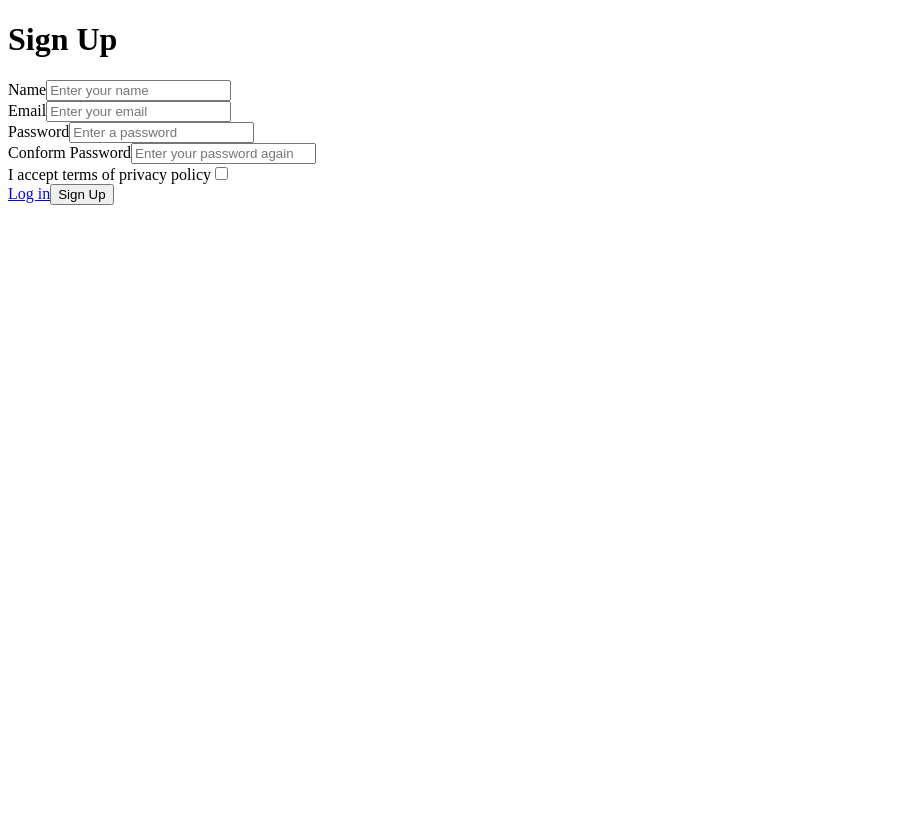
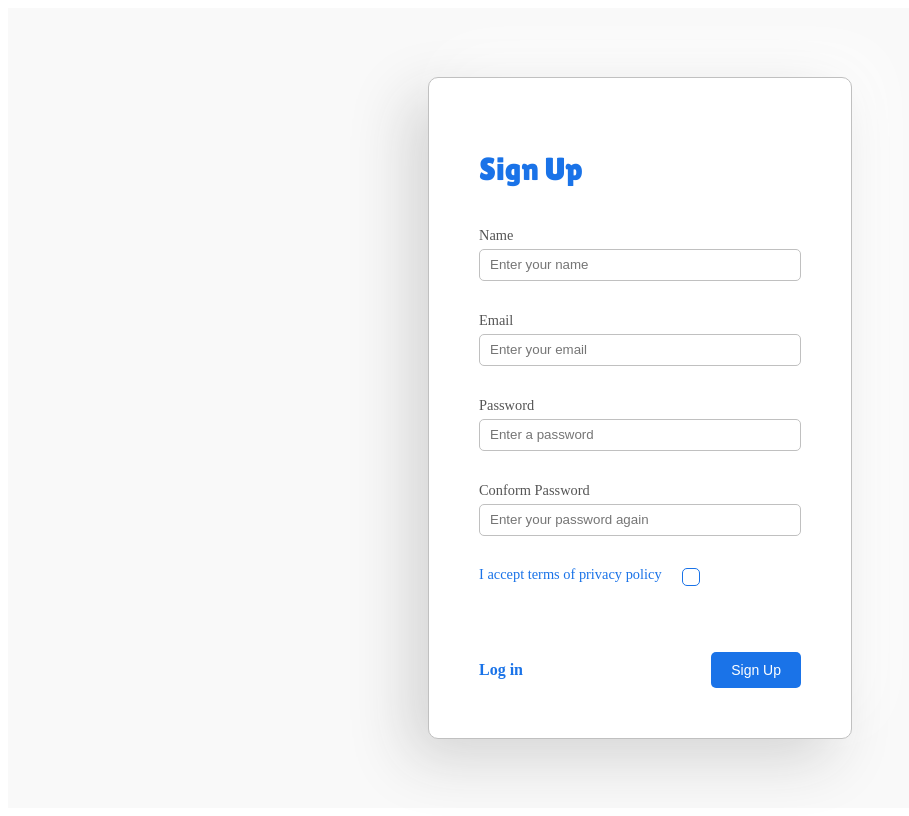
Before and after one commit to MrAmgS/Sign-up-form, a React (Create React App) app: page /signup in a window 1280 px wide. Shown: the whole page, without its empty margins (0-909 px from the left). Built offline with nearby package versions, Linux system fonts and the light colour scheme.

Commit message:
stylesheet create and some styles applyed to SignUp

```diff
--- a/src/Components/SignUp.js
+++ b/src/Components/SignUp.js
@@ -1,8 +1,11 @@
-import React, { useState , useEffect } from "react";
+import React, { useState, useEffect } from "react";
 import { Link } from "react-router-dom";
 
 //helper functions
 import validate from "./validate";
+
+//styles
+import styles from "./SignUp.module.css";
 
 const SignUp = () => {
   const [data, setData] = useState({
@@ -13,12 +16,12 @@
     isAccepted: false,
   });
 
-  const [errors , setErrors] = useState({});
+  const [errors, setErrors] = useState({});
   const [touched, setTouched] = useState({});
 
   useEffect(() => {
-    setErrors(validate (data , 'signUp') ) ;
-  } , [data , touched])
+    setErrors(validate(data, "signUp"));
+  }, [data, touched]);
 
   const changeHandler = (event) => {
     if (event.target.name === "isAccepted") {
@@ -33,12 +36,17 @@
   };
 
   return (
-    <div>
-      <form>
-        <h1>Sign Up</h1>
-        <div>
+    <div className={styles.container}>
+      <form className={styles.formContainer}>
+        <h1 className={styles.header}>Sign Up</h1>
+        <div className={styles.formField}>
           <label>Name</label>
           <input
+          className={
+            errors.name && touched.name
+              ? styles.uncompleted
+              : styles.formInput
+          }
             type="text"
             placeholder="Enter your name"
             name="name"
@@ -46,11 +54,16 @@
             onChange={changeHandler}
             onFocus={focusHandler}
           />
-          { errors.name && touched.name && <span>{errors.name}</span> }
+          {errors.name && touched.name && <span>{errors.name}</span>}
         </div>
-        <div>
+        <div className={styles.formField}>
           <label>Email</label>
           <input
+          className={
+            errors.email && touched.email
+              ? styles.uncompleted
+              : styles.formInput
+          }
             type="text"
             placeholder="Enter your email"
             name="email"
@@ -58,11 +71,16 @@
             onChange={changeHandler}
             onFocus={focusHandler}
           />
-          { errors.email && touched.email && <span>{errors.email}</span> }
+          {errors.email && touched.email && <span>{errors.email}</span>}
         </div>
-        <div>
+        <div className={styles.formField}>
           <label>Password</label>
           <input
+          className={
+            errors.password && touched.password
+              ? styles.uncompleted
+              : styles.formInput
+          }
             type="password"
             placeholder="Enter a password"
             name="password"
@@ -70,11 +88,18 @@
             onChange={changeHandler}
             onFocus={focusHandler}
           />
-          { errors.password && touched.password && <span>{errors.password}</span> }
+          {errors.password && touched.password && (
+            <span>{errors.password}</span>
+          )}
         </div>
-        <div>
+        <div className={styles.formField}>
           <label>Conform Password</label>
           <input
+          className={
+            errors.confirmPassword && touched.confirmPassword
+              ? styles.uncompleted
+              : styles.formInput
+          }
             type="password"
             placeholder="Enter your password again"
             name="confirmPassword"
@@ -82,12 +107,15 @@
             onChange={changeHandler}
             onFocus={focusHandler}
           />
-          { errors.confirmPassword && touched.confirmPassword && <span>{errors.confirmPassword}</span> }
+          {errors.confirmPassword && touched.confirmPassword && (
+            <span>{errors.confirmPassword}</span>
+          )}
         </div>
-        <div>
-          <div>
+        <div className={styles.formField}>
+          <div className={styles.checkBoxContainer}>
             <label>I accept terms of privacy policy</label>
             <input
+
               type="checkbox"
               name="isAccepted"
               value={data.isAccepted}
@@ -95,11 +123,13 @@
               onFocus={focusHandler}
             />
           </div>
-          { errors.isAccepted && touched.isAccepted && <span>{errors.isAccepted}</span> }
+          {errors.isAccepted && touched.isAccepted && (
+            <span>{errors.isAccepted}</span>
+          )}
         </div>
-        <div>
-            <Link to='/login' >Log in</Link>
-            <button type="submit" >Sign Up</button>
+        <div className={styles.formButtons}>
+          <Link to="/login">Log in</Link>
+          <button type="submit">Sign Up</button>
         </div>
       </form>
     </div>
--- /dev/null
+++ b/src/Components/SignUp.module.css
@@ -0,0 +1,149 @@
+@import url('https://fonts.googleapis.com/css2?family=Lilita+One&display=swap');
+.container {
+    display: flex;
+    justify-content: center;
+    background-color: #f9f9f9;
+    min-height: 100vh;
+    align-items: center;
+}
+
+.formContainer {
+    border: 1px solid silver;
+    width: fit-content;
+    padding: 50px;
+    margin: 50px;
+    border-radius: 10px;
+    height: fit-content;
+    background-color: #fff;
+    box-shadow:  -20px 20px 60px #d4d4d4,
+             20px -20px 60px #ffffff;
+}
+
+.header {
+font-family: 'Lilita One', cursive;
+font-weight: 200;
+text-align: left;
+margin-bottom: 40px;
+font-size: 2rem;
+color: #1a73e8;
+}
+
+.formField {
+    display: flex;
+    flex-direction: column;
+    margin-bottom: 10px;
+    height: 75px;
+}
+
+.formField label {
+    text-align: left;
+    margin-bottom: 5px;
+    color: #555555;
+    font-size: 0.9rem;
+}
+
+.formInput {
+    width: 300px;
+    height: 30px;
+    border-radius: 5px;
+    padding: 0 10px;
+    border: 1px solid silver;
+    transition: all 0.2s ease-in;
+}
+
+.uncompleted {
+    width: 300px;
+    height: 30px;
+    border-radius: 5px;
+    padding: 0 10px;
+    border: 1px solid red;
+    transition: all 0.2s ease-in;
+}
+
+.formInput:focus,
+.uncompleted:focus{
+
+    outline:none;
+    line-height: 30px;
+    height: 30px;
+    border: 1px solid #1a73e8
+}
+
+.formField span {
+    height: 10px;
+    text-align: left;
+    margin-top:5px;
+    width: fit-content;
+    font-size: 0.7rem;
+    color: red;
+    line-height: 10px;
+    padding: 2px 3px;
+    border-radius: 3px;
+    background-color: rgba(255, 0, 0,0.175);
+}
+
+.checkBoxContainer{
+    display: flex;
+    font-size: 0.85rem;
+    flex-direction: row !important;
+    align-items: center;
+    height: 20px !important;
+    text-align: center;
+}
+
+.formField:nth-child(6) label{
+    color: #1a73e8;
+}
+
+input[type="checkbox"]{
+    margin-left: 20px;
+    width: 18px;
+    height: 18px;
+    border: 1px solid #1a73e8;
+    appearance: none;
+    border-radius: 5px;
+    transition: all 0.2s ease-in;
+}
+input[type="checkbox"]:checked {
+    width: 18px;
+    height: 18px;
+    background-color: #1a73e8;
+    border-radius: 50%;
+}
+input[type="checkbox"]:focus {
+    width: 18px;
+    height: 18px;
+    outline: none;
+    border: 2px solid #004aaa;
+}
+
+.formButtons {
+    display: flex;
+    justify-content: space-between;
+    align-items: center;
+}
+.formButtons button {
+    background-color: #1a73e8;
+    padding: 10px 20px;
+    color: #fff;
+    border-radius: 5px;
+    border: none;
+    font-size: 0.875rem;
+    font-weight: 500;
+    transition: all 0.1s ease-in;
+    cursor: pointer;
+}
+
+.formButtons button:hover{
+    background-color: #004aaa;
+}
+.formButtons a {
+    color: #1a73e8;
+    text-decoration: none;
+    transition: all 0.1s ease-in;
+    font-weight: 700;
+}
+
+.formButtons a:hover {
+    color: #004aaa;
+}
```
